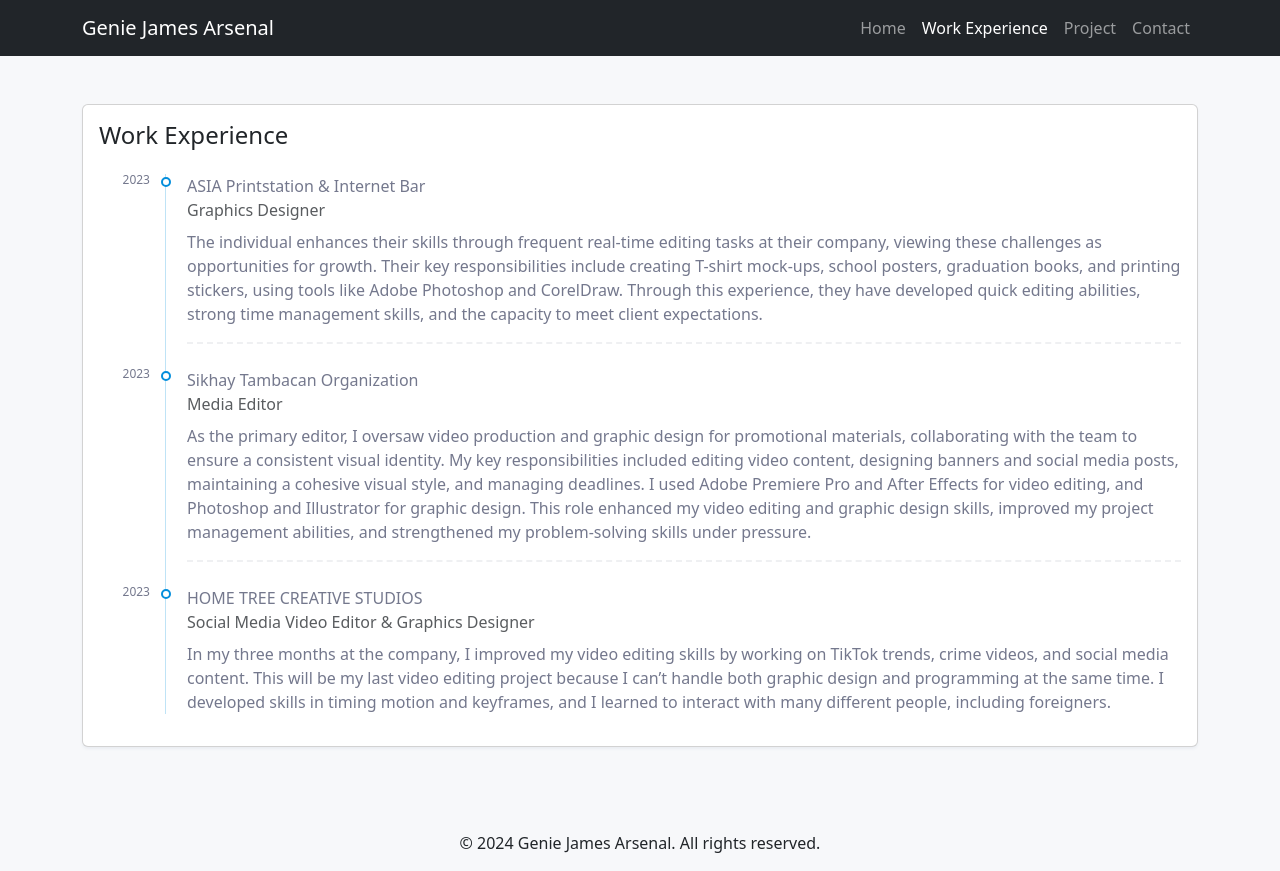
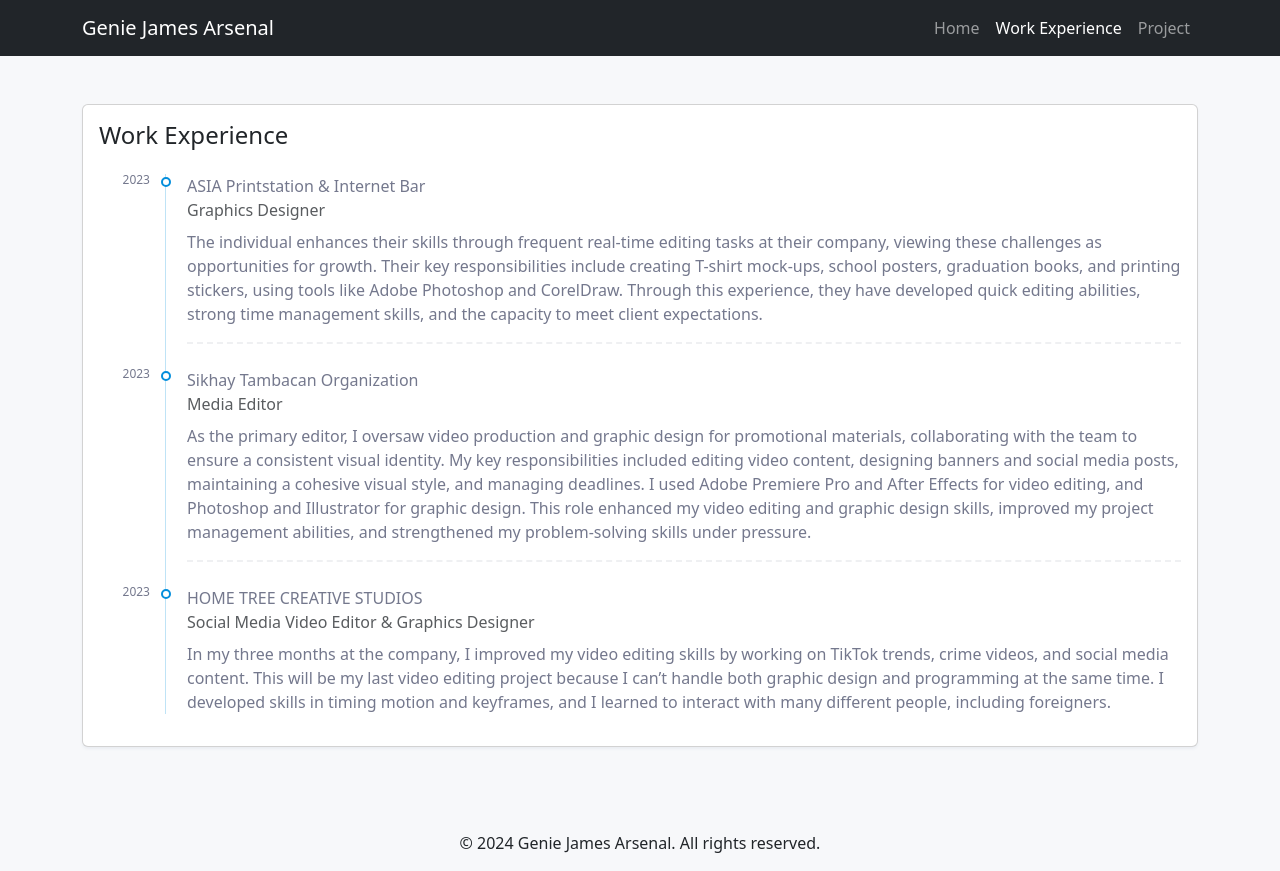
Before and after one commit to ArsenalGenieJames/IPT-FINAL-PROJECT, a plain HTML site: page historywork.html in a window 1280 px wide. Drawn offline with nearby package versions, Linux system fonts and the light colour scheme.

Commit message:
i changed into comment some of the tag

```diff
--- a/historywork.html
+++ b/historywork.html
@@ -25,7 +25,7 @@
                     <li class="nav-item"><a class="nav-link" href="index.html">Home</a></li>
                     <li class="nav-item"><a class="nav-link active" href="historywork.html">Work Experience</a></li>
                     <li class="nav-item"><a class="nav-link" href="project.html">Project</a></li>
-                    <li class="nav-item"><a class="nav-link" href="contact.html">Contact</a></li>
+                    <!-- <li class="nav-item"><a class="nav-link" href="contact.html">Contact</a></li> -->
                 </ul>
             </div>
         </div>
```
Also changed, not shown: index.html (+1 -1 lines), project.html (+1 -1 lines).
